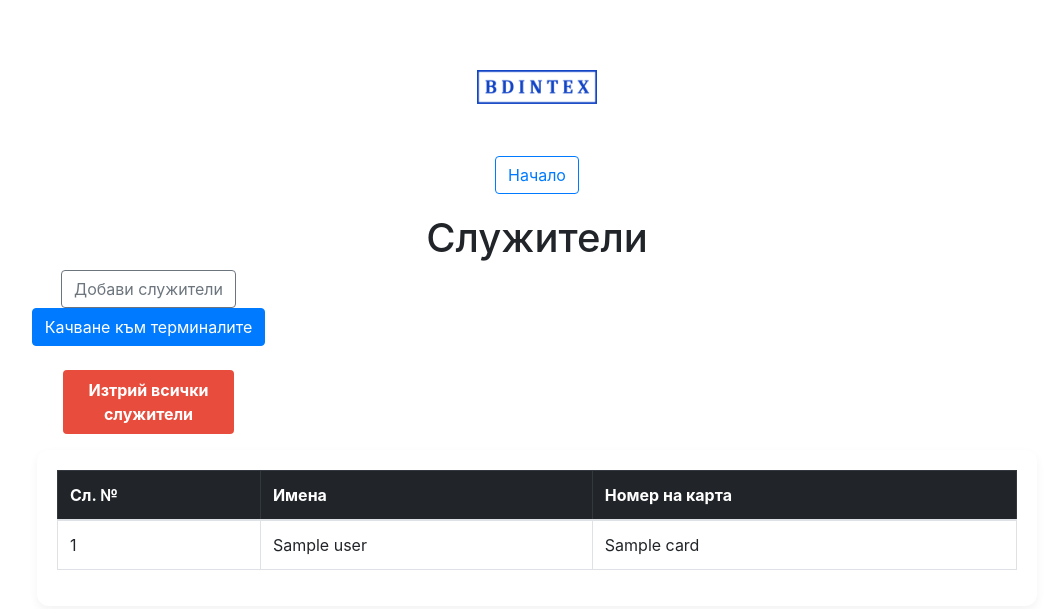
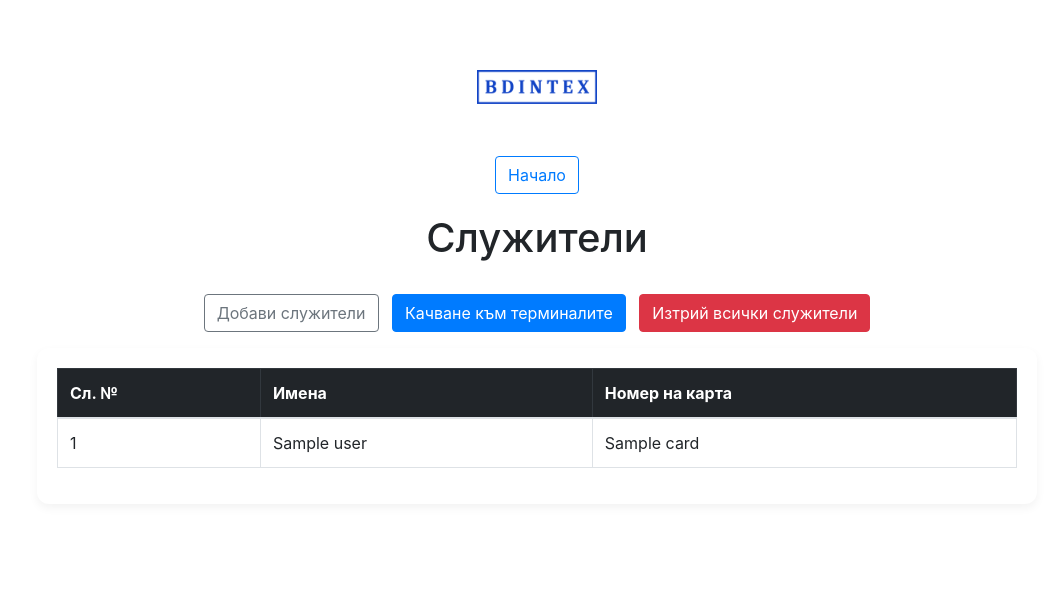
Before and after one commit to VictorDPetrov/Time_Attendance, a Flask app: template templates/users.html in a window 1280 px wide. Shown: the top 609 px of the page, without its empty margins (103-1151 px from the left). Run offline with Flask 3, Linux system fonts and the light colour scheme; the template is opened without the code that fills it: most values are stand-ins (such as "Sample title", 1, 10 or a date in 2020); parts of the project's set-up code (start-up, migrations or seed data) failed here and were passed over; some libraries are stand-ins or nearby versions.

Commit message:
design update

```diff
--- a/app.py
+++ b/app.py
@@ -923,7 +923,7 @@ def fetch_logs():
     except Exception as e:
         flash(f'Error: {str(e)}', 'danger')
 
-    return redirect(url_for('users_page'))
+    return redirect(url_for('attendance'))
 
 
 @app.route('/delete-all-employees', methods=['POST'])
--- a/templates/users.html
+++ b/templates/users.html
@@ -20,21 +20,23 @@
         <a href="/" class="btn btn-outline-primary mt-2">Начало</a>
     </div>
 
-    <h1>Служители</h1>
-    <div class="text-end mb-3 addUser">
-        <a href="/add-employees" class="btn btn-outline-secondary btn-add-user">
+    <h1>Служители</h1> <br>
+    <div class="d-flex justify-content-center align-items-center flex-wrap gap-2 mb-3">
+        <a href="/add-employees" class="btn btn-outline-secondary">
             Добави служители
-        </a> <br>
+        </a> &nbsp; &nbsp;
+
         <a href="{{ url_for('upload_employees_to_terminals') }}" class="btn btn-primary"
-            onclick="return confirm('Сигурни ли сте, че искате да качите всички служители на терминалите?')">
+           onclick="return confirm('Сигурни ли сте, че искате да качите всички служители на терминалите?')">
             Качване към терминалите
-        </a>
-        <br> <br>
+        </a> &nbsp; &nbsp;
+
         <form action="{{ url_for('delete_all_employees') }}" method="POST"
-            onsubmit="return confirm('Сигурен ли си, че искаш да изтриеш ВСИЧКИ служители?');">
-            <button type="submit" class="btn-delete-users danger-button">Изтрий всички служители</button>
+              onsubmit="return confirm('Сигурен ли си, че искаш да изтриеш ВСИЧКИ служители?');" class="m-0">
+            <button type="submit" class="btn btn-danger">Изтрий всички служители</button>
         </form>
     </div>
+
     <div class="table-wrapper">
         <div class="table-responsive">
             <table class="table table-bordered table-hover align-middle text-center">
```
Also changed, not shown: static/css/attendance.css (+8 -2 lines), templates/attendance.html (+5 -4 lines).
